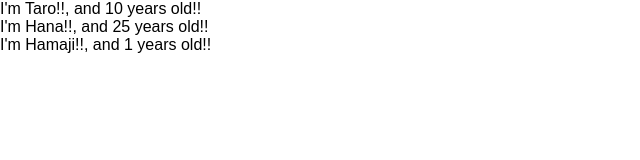
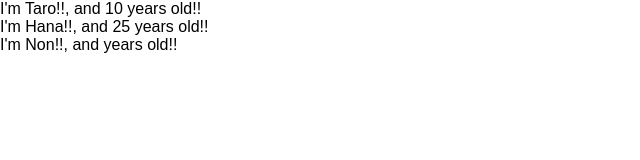
Before and after one commit to keikurimoto721/udemy-react-redux-crud-application, a React (Create React App) app: page / in a window 1280 px wide. Shown: the top 160 px of the page, without its empty margins (0-640 px from the left). Built offline with nearby package versions, Linux system fonts and the light colour scheme.

Commit message:
prop-typesの学習

```diff
--- a/src/App.js
+++ b/src/App.js
@@ -1,4 +1,5 @@
 import React from 'react';
+import PropTypes from 'prop-types';
 
 // class App extends Component {
 //   render() {
@@ -16,7 +17,7 @@ const App = () => {
   const profiles = [
     { name: "Taro", age: 10 },
     { name: "Hana", age: 25 },
-    { name: "Hamaji" }
+    { name: "Non"}
   ]
 
   return (
@@ -34,8 +35,13 @@ const User = (props) => {
   return <div>I'm {props.name}!!, and {props.age} years old!!</div>
 }
 
-User.defaultProps = {
-  age: 1
+// User.defaultProps = {
+//   age: 1
+// }
+
+User.propTypes = {
+  name: PropTypes.string,
+  age: PropTypes.number.isRequired
 }
 
 export default App;
```
